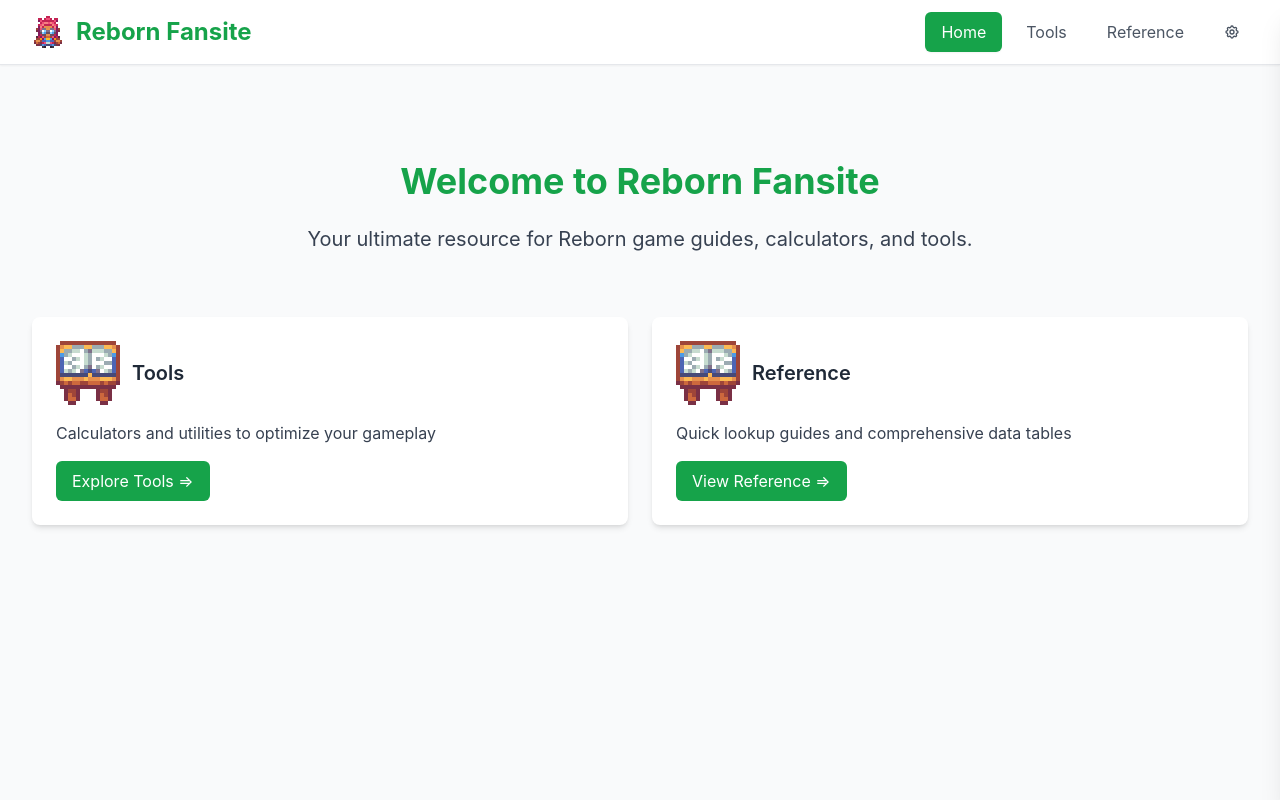
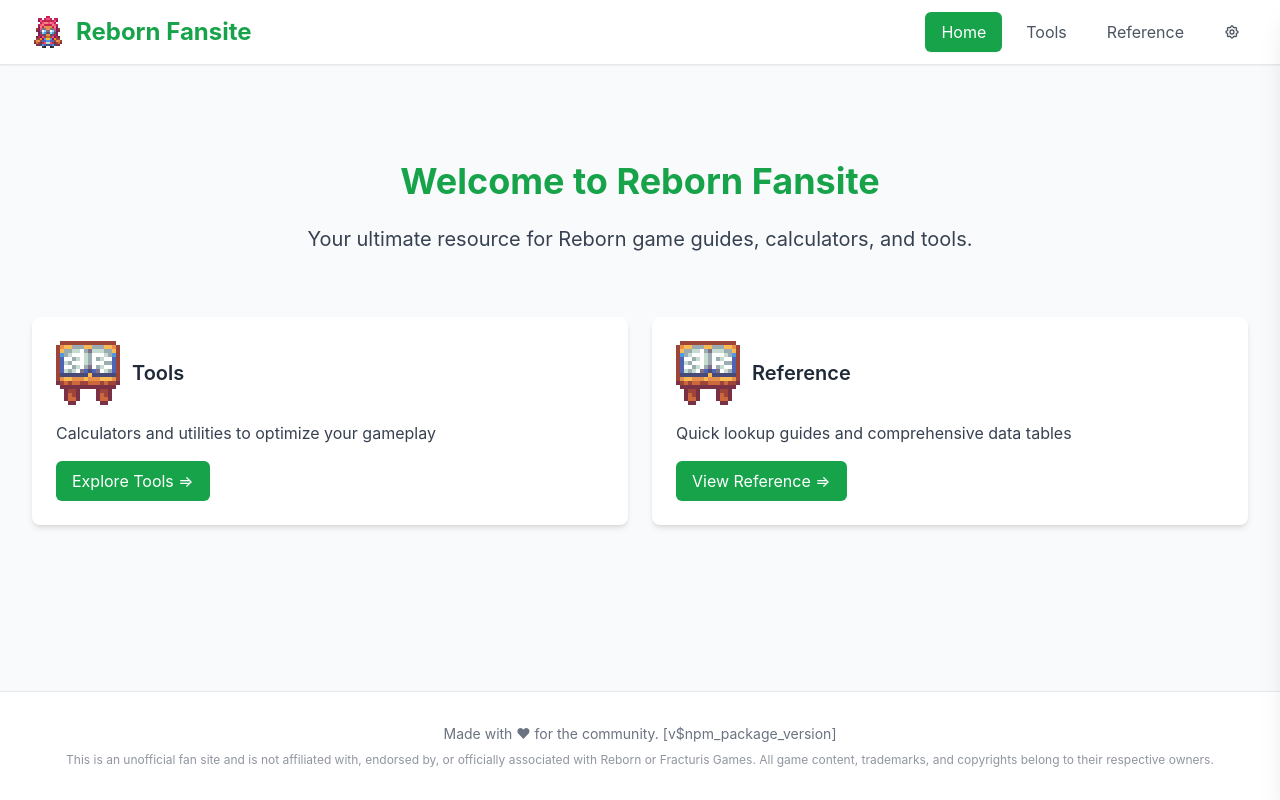
Before and after one commit to danjam/reborn-fansite, a React (Vite) app: page / in a window 1280 px wide. Built offline with nearby package versions, Linux system fonts and the light colour scheme.

Commit message:
Returns footer

```diff
--- a/src/components/Layout.tsx
+++ b/src/components/Layout.tsx
@@ -104,6 +104,24 @@ const LayoutContent = React.memo(
           <Outlet />
         </main>
 
+        {/* Footer */}
+        <footer className={`${styles.bg.secondary} border-t ${styles.border}`}>
+          <div className="max-w-7xl mx-auto px-4 py-8 sm:px-6 lg:px-8">
+            <div className="text-center space-y-2">
+              <p className={`text-sm ${styles.text.muted}`}>
+                Made with &hearts; for the community. [v
+                {import.meta.env.VITE_REACT_APP_VERSION}]
+              </p>
+              <p className={`text-xs ${styles.text.muted} opacity-75`}>
+                This is an unofficial fan site and is not affiliated with,
+                endorsed by, or officially associated with Reborn or Fracturis
+                Games. All game content, trademarks, and copyrights belong to
+                their respective owners.
+              </p>
+            </div>
+          </div>
+        </footer>
+
         {/* Settings Panel */}
         <SettingsPanel
           isOpen={isSettingsPanelOpen}
```
